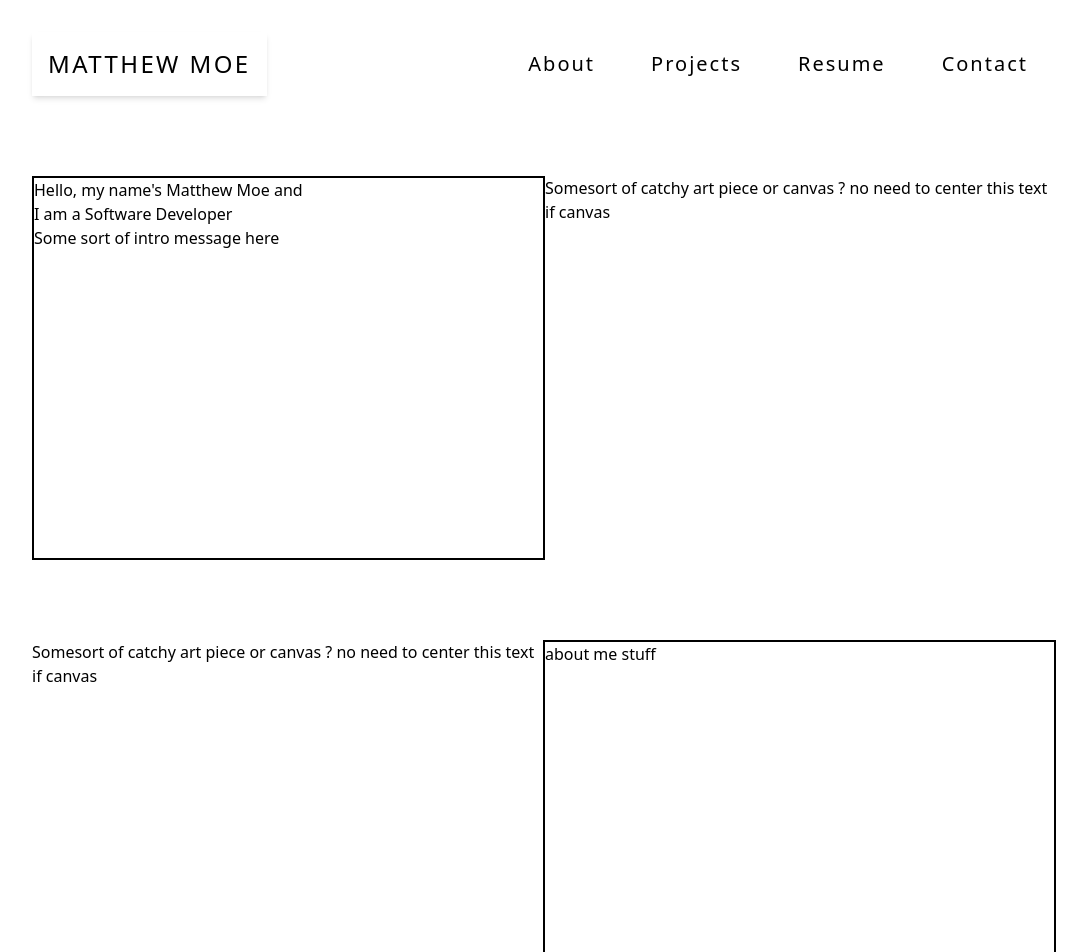
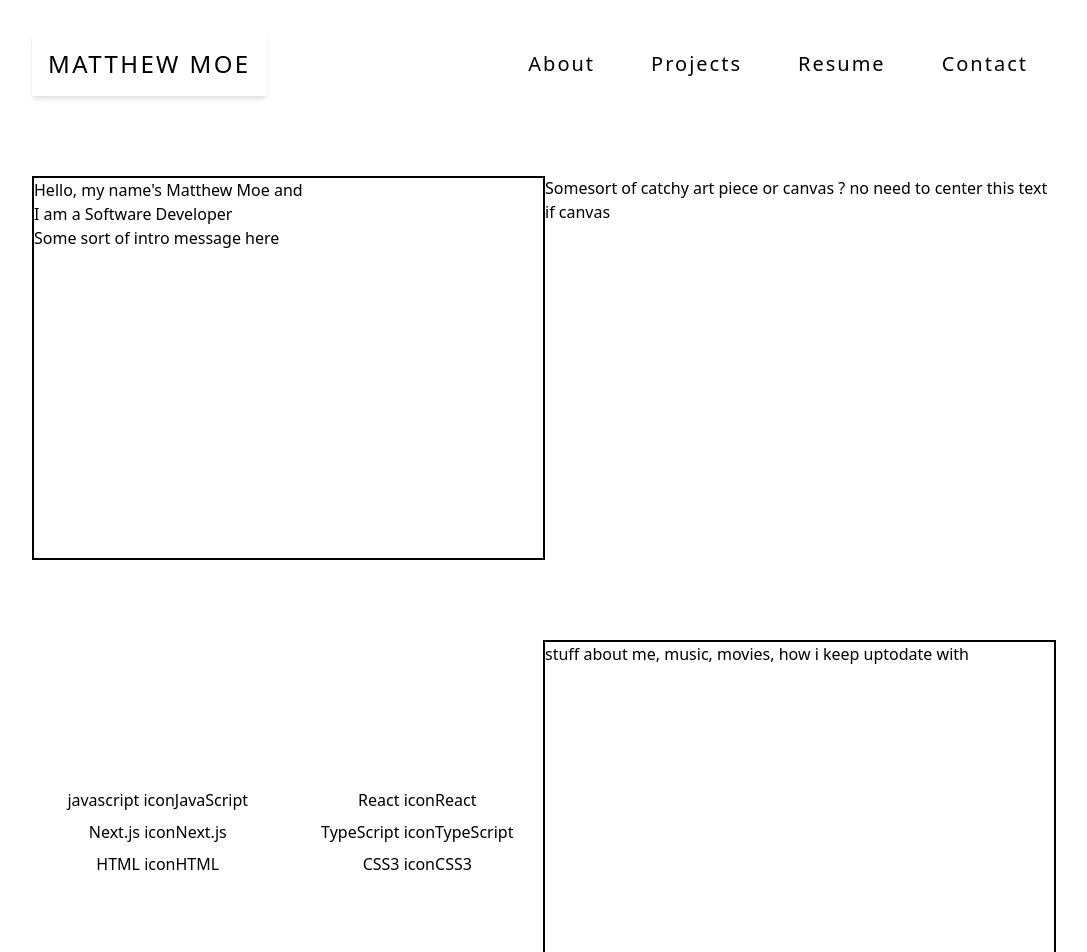
Before and after one commit to mrmoeee/portfolio-tailwind, a Vue app: page / in a window 1280 px wide. Shown: the top 952 px of the page, without its empty margins (96-1183 px from the left). Built offline with nearby package versions, Linux system fonts and the light colour scheme.

Commit message:
about page layout for skills section

```diff
--- a/postcss.config.cjs
+++ b/postcss.config.cjs
@@ -1,6 +1,6 @@
 module.exports = {
   plugins: {
-    tailwindcss: {},
+    tailwindcss: { config: './tailwindcss-config.cjs'},
     autoprefixer: {},
   },
 }
--- a/src/components/AboutPage.vue
+++ b/src/components/AboutPage.vue
@@ -1,14 +1,45 @@
 <script setup>
+const skills = [
+  {
+    language: 'JavaScript',
+    image: 'javascript icon'
+  },
+  {
+    language: 'React',
+    image: 'React icon'
+  },
+  {
+    language: 'Next.js',
+    image: 'Next.js icon'
+  },
+  {
+    language: 'TypeScript',
+    image: 'TypeScript icon'
+  },
+  {
+    language: 'HTML',
+    image: 'HTML icon'
+  },
+  {
+    language: 'CSS3',
+    image: 'CSS3 icon'
+  },
+]
 </script>
 
 <template>
-  <div class="flex flex-row justify-evenly max-w-5xl h-96 items-center my-20">
-    <div class="w-full h-full">
-      Somesort of catchy art piece or canvas ? no need to center this text if canvas
+  <div class="flex flex-row max-w-5xl h-96 my-20">
+    <div class="w-full h-full grid grid-cols-1 content-evenly">
+      <ul class="grid grid-cols-2 gap-2 justify-items-center">
+        <li v-for="skill in skills" :key="skill.language" class="flex">
+          <p>{{ skill.image }}</p>
+          <p>{{ skill.language }}</p>
+        </li>
+      </ul>
     </div>
 
     <div class="w-full h-full border-2 border-black">
-      about me stuff
+      stuff about me, music, movies, how i keep uptodate with
     </div>
   </div>
 </template>
```
